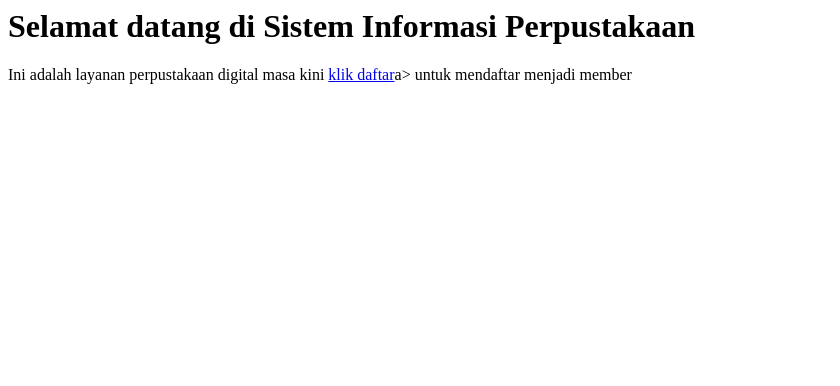
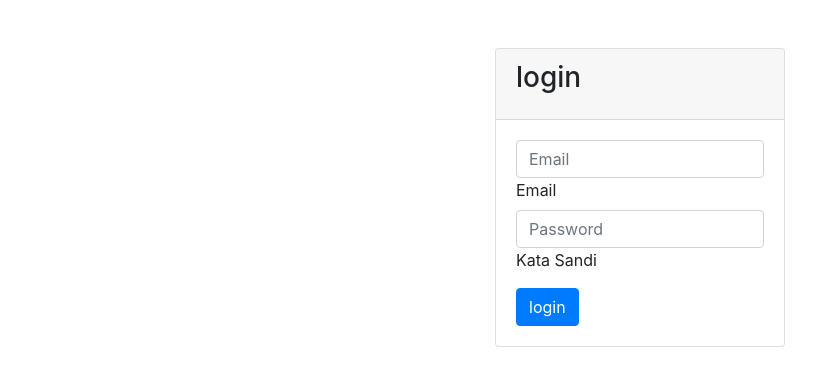
Before and after one commit to branata12200608/pustaka-booking_12200608, a CodeIgniter 4 app: template app/Views/halaman/login.php in a window 1280 px wide. Shown: the top 386 px of the page, without its empty margins (0-840 px from the left). Run offline with PHP 8.4 and a stand-in for CodeIgniter, Linux system fonts and the light colour scheme; the template is opened without the code that fills it, so the values that code supplies are empty; some libraries are stand-ins or nearby versions.

Commit message:
Tugas Pertemuan 3

```diff
--- a/app/Config/Routes.php
+++ b/app/Config/Routes.php
@@ -30,10 +30,10 @@ $routes->setAutoRoute(true);
  */
 
 // We get a performance increase by specifying the default
-// route since we don't have to scan directories.
 $routes->get('/', 'Home::index');
 $routes->get('/hello','SelamatDatang::hal_awal');
 $routes->get('/login', 'SelamatDatang::beranda_login');
+$routes->post('/login', 'login::ceklogin');
 $routes->get('/daftar-member','SelamatDatang::daftar_member');
 
 /*
--- /dev/null
+++ b/app/Views/dasar_tampilan.php
@@ -0,0 +1,12 @@
+<html>
+    <head>
+        <title></title>
+        <link href="<?=base_url('/assets/css/bootstrap.min.css')?>" rel="stylesheet" />
+    </head>
+    <body>
+
+        <?=$this->renderSection('isiweb')?>
+
+        <script src="<?=base_url('/assets/js/bootstrap.bundle.min.js')?>"<>/script>
+    </body>
+</html>
--- a/app/Views/halaman/login.php
+++ b/app/Views/halaman/login.php
@@ -1,14 +1,28 @@
-<html>
-    <head>
-        <title>Perpustakaan Login</title>
-    </head>
-    <body>
+<?=$this->extend('dasar_tampilan');?>
+<?=$this->section('isiweb')?>
+<form method="POST" action="<?=base_url('/login')?>">
+    <div class="container col-md-3">
+        <div class="card mt-5">
+            <div class="card-header">
+                <h3 class="card-title">login</h3>
+            </div>
+            <div class="card-body">
+                <div class="form-floating">
+                    <input id="txtEmail" class="form-control"
+                           placeholder="Email"
+                           type="text" name="email" />
+                    <label for="txtEmail" >Email</label>
+                </div>
+                <div class="form-floating">
+                    <input id="txtPass" class="form-control"
+                            placeholder="Password"
+                            type="password" name="sandi" />
+                    <label for='txtPass'>Kata Sandi</label>
+                </div>
 
-    <h1>Selamat datang di Sistem Informasi Perpustakaan</h1>
-    <p>
-        Ini adalah layanan perpustakaan digital masa kini
-        <a href="<?=base_url('/daftar-member')?>">klik daftar</a>a> untuk mendaftar menjadi member
-    <p>
-
-    </body>
-<html>
+                <button class="btn btn-primary mt-2" >login</button>
+            </div>
+        </div>
+    </div>
+</form>
+<?=$this->endSection()?>
```
Also changed, not shown: app/Controllers/BaseController.php (+6 -1 lines), app/Controllers/login.php (added, +11 -0 lines), app/Views/halaman/beranda.php (added, +18 -0 lines).
